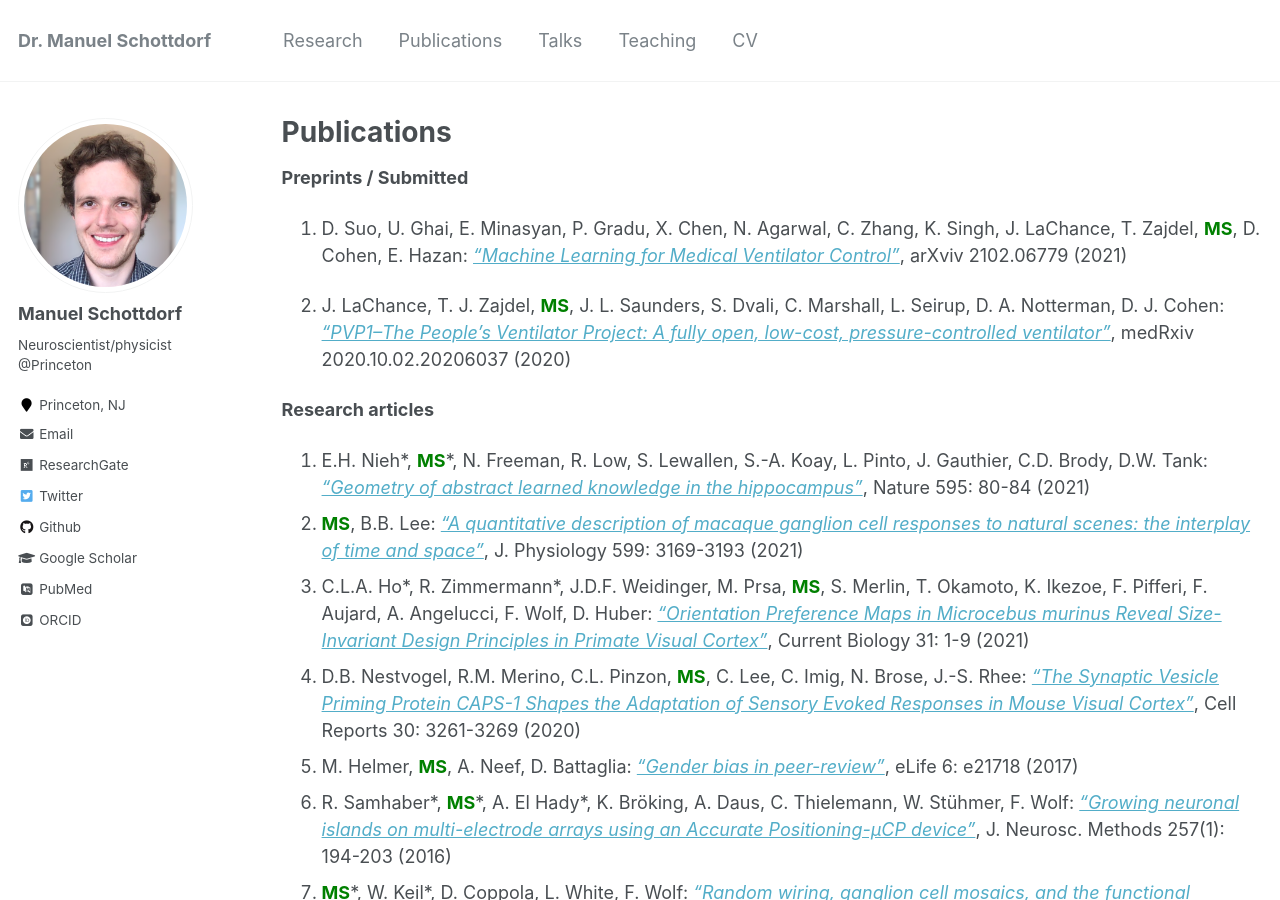
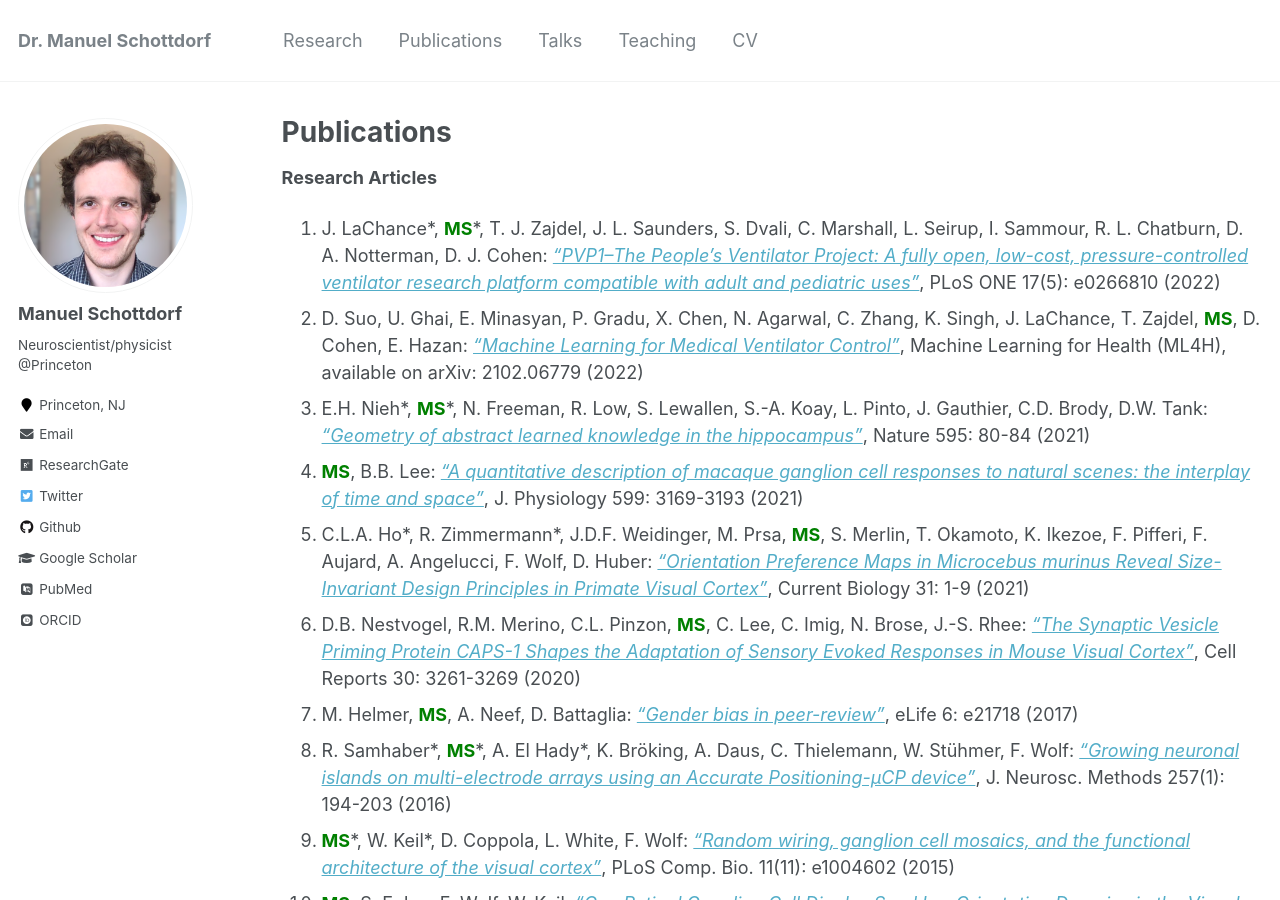
Before and after one commit to mschottdorf/mschottdorf.github.io, a Jekyll site: the page built from _pages/publications.md, in a window 1280 px wide and 900 px high. Built offline with Jekyll 4.4.1, drawn with Linux system fonts in a browser that asks for light colours; some web fonts are replaced.

Commit message:
updates to publications

```diff
--- a/_pages/publications.md
+++ b/_pages/publications.md
@@ -5,14 +5,11 @@ permalink: /publications/
 author_profile: true
 ---
 
-**Preprints / Submitted**
+**Research Articles**
 
-1. D. Suo, U. Ghai, E. Minasyan, P. Gradu, X. Chen, N. Agarwal, C. Zhang, K. Singh, J. LaChance, T. Zajdel, <span style="color:green">**MS**</span>, D. Cohen, E. Hazan: [*"Machine Learning for Medical Ventilator Control"*](https://arxiv.org/abs/2102.06779), arXviv 2102.06779 (2021)
-
-1. J. LaChance, T. J. Zajdel, <span style="color:green">**MS**</span>, J. L. Saunders, S. Dvali, C. Marshall, L. Seirup, D. A. Notterman, D. J. Cohen: [*"PVP1–The People’s Ventilator Project: A fully open, low-cost, pressure-controlled ventilator"*](https://www.medrxiv.org/content/10.1101/2020.10.02.20206037v1), medRxiv 2020.10.02.20206037 (2020)
-
-**Research articles**
-
+12. J. LaChance\*, <span style="color:green">**MS**</span>\*, T. J. Zajdel, J. L. Saunders, S. Dvali, C. Marshall, L. Seirup, I. Sammour, R. L. Chatburn, D. A. Notterman, D. J. Cohen: [*"PVP1–The People’s Ventilator Project: A fully
+open, low-cost, pressure-controlled ventilator research platform compatible with adult and pediatric uses"*](https://doi.org/10.1371/journal.pone.0266810), PLoS ONE 17(5): e0266810 (2022)
+11. D. Suo, U. Ghai, E. Minasyan, P. Gradu, X. Chen, N. Agarwal, C. Zhang, K. Singh, J. LaChance, T. Zajdel, <span style="color:green">**MS**</span>, D. Cohen, E. Hazan: [*"Machine Learning for Medical Ventilator Control"*](https://arxiv.org/abs/2102.06779), Machine Learning for Health (ML4H), available on arXiv: 2102.06779 (2022)
 10. E.H. Nieh\*, <span style="color:green">**MS**</span>\*, N. Freeman, R. Low, S. Lewallen, S.-A. Koay, L. Pinto, J. Gauthier, C.D. Brody, D.W. Tank: [*"Geometry of abstract learned knowledge in the hippocampus"*](https://www.nature.com/articles/s41586-021-03652-7), Nature 595: 80-84 (2021)
 9. <span style="color:green">**MS**</span>, B.B. Lee: [*"A quantitative description of macaque ganglion cell responses to natural scenes: the interplay of time and space"*](https://physoc.onlinelibrary.wiley.com/doi/abs/10.1113/JP281200), J. Physiology 599: 3169-3193 (2021)
 8. C.L.A. Ho\*, R. Zimmermann\*, J.D.F. Weidinger, M. Prsa, <span style="color:green">**MS**</span>, S. Merlin, T. Okamoto, K. Ikezoe, F. Pifferi, F. Aujard, A. Angelucci, F. Wolf, D. Huber: [*"Orientation Preference Maps in Microcebus murinus Reveal Size-Invariant Design Principles in Primate Visual Cortex"*](https://www.sciencedirect.com/science/article/pii/S0960982220317383), Current Biology 31: 1-9 (2021)
```
Also changed, not shown: _pages/markdown.md (+1 -1 lines).
